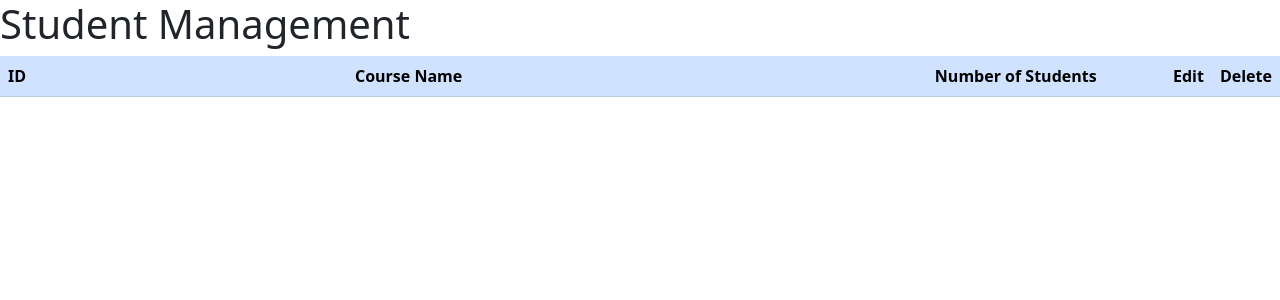
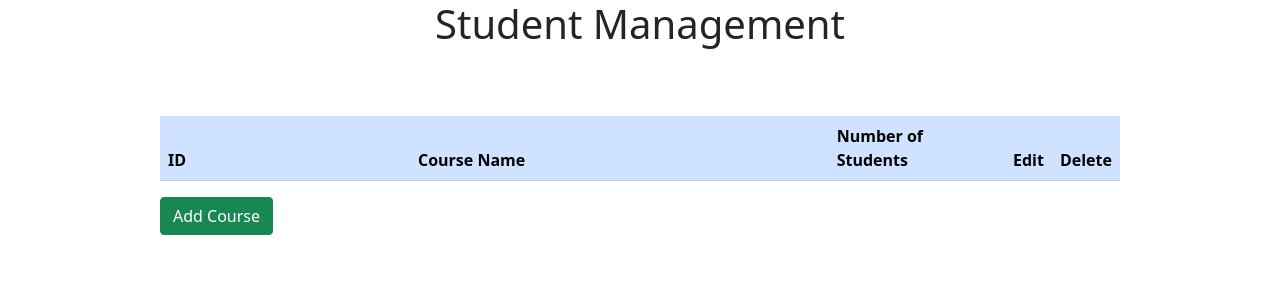
Before and after one commit to osmakins/AccountOOP, a PHP site: page / in a window 1280 px wide. Shown: the top 300 px of the page. Run offline with PHP 8.4, Linux system fonts and the light colour scheme; lists and menus that the app fills with data are empty; some libraries are stand-ins or nearby versions.

Commit message:
Directory restructure | Add course button

```diff
--- /dev/null
+++ b/css/style.css
@@ -0,0 +1,9 @@
+.content{
+  max-width: 960px;
+  margin: auto;
+}
+
+h1{
+  text-align: center;
+  padding-bottom: 60px;
+}
--- a/index.php
+++ b/index.php
@@ -11,8 +11,11 @@
       integrity="sha256-/xUj+3OJU5yExlq6GSYGSHk7tPXikynS7ogEvDej/m4="   crossorigin="anonymous"></script>
     <link rel="stylesheet" type="text/css" href="https://cdn.datatables.net/v/dt/dt-1.10.25/datatables.min.css"/>
     <script type="text/javascript" src="https://cdn.datatables.net/v/dt/dt-1.10.25/datatables.min.js"></script>
+    <script type="text/javascript" src="js/script.js"></script>
+    <link href="css/style.css" rel="stylesheet" type="text/css"/>
   </head>
   <body>
+    <div class="content">
       <h1>Student Management</h1>
       <table id="course_table" class="table table-striped">
         <thead bgcolor="#6cd8fe">
@@ -25,5 +28,35 @@
           </tr>
         </thead>
       </table>
+      <button type="button" id="add_button" data-toggle="modal" data-target="#userModal" class="btn btn-success">Add Course</button>
+    </div>
+    <script src="https://cdn.jsdelivr.net/npm/bootstrap@5.0.1/dist/js/bootstrap.bundle.min.js"
+    integrity="sha384-gtEjrD/SeCtmISkJkNUaaKMoLD0//ElJ19smozuHV6z3Iehds+3Ulb9Bn9Plx0x4"
+    crossorigin="anonymous"></script>
   </body>
 </html>
+
+<div id="userModal" class="modal fade">
+  <div class="modal-dialog">
+    <form method="post" id="course_form" enctype="multipart/form-data">
+      <div class="modal-content">
+        <div class="modal-header">
+          <button type="button" class="close" data-dismiss="modal">×</button>
+          <h4 class="modal-title">Add Course</h4>
+        </div>
+        <div class="modal-body">
+          <label>Enter Course Name</label>
+          <input type="text" name="course" id="course" class="form-control"/><br>
+          <label>Enter Number of Students</label>
+          <input type="text" name="students" id="students" class="form-control"/><br>
+        </div>
+        <div class="modal-footer">
+          <input type="hidden" name="course_id" id="course_id"/>
+          <input type="hidden" name="operation" id="operation"/>
+          <input type="submit" name="action" id="action" class="btn btn-primary" value="Add" />
+          <button type="button" class="btn btn-danger" data-dismiss="modal">Close</button>
+        </div>
+      </div>
+    </form>
+  </div>
+</div>
```
Also changed, not shown: includes/function.php (added), js/script.js (added). Lines whose indentation alone changed are shown as unchanged.
